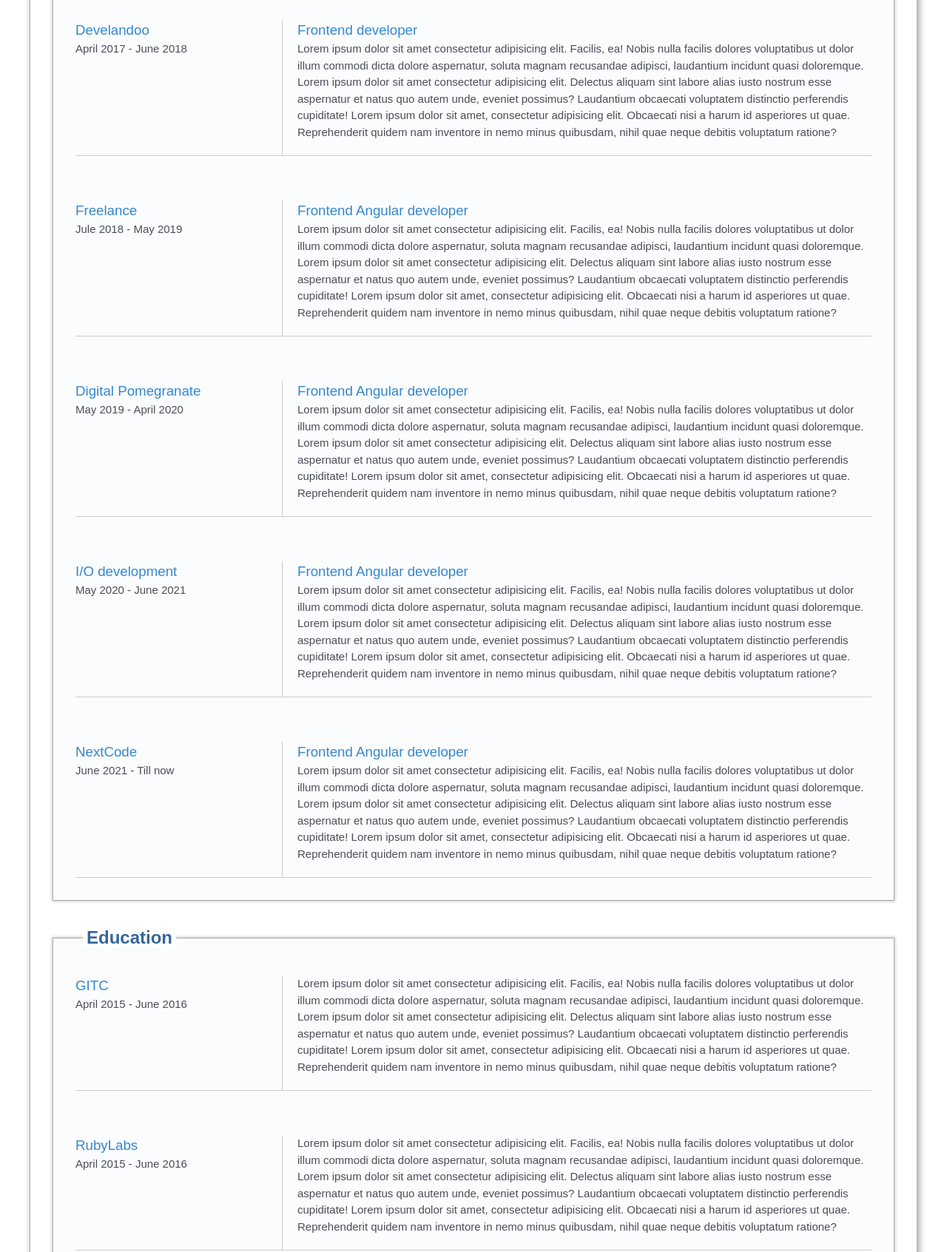
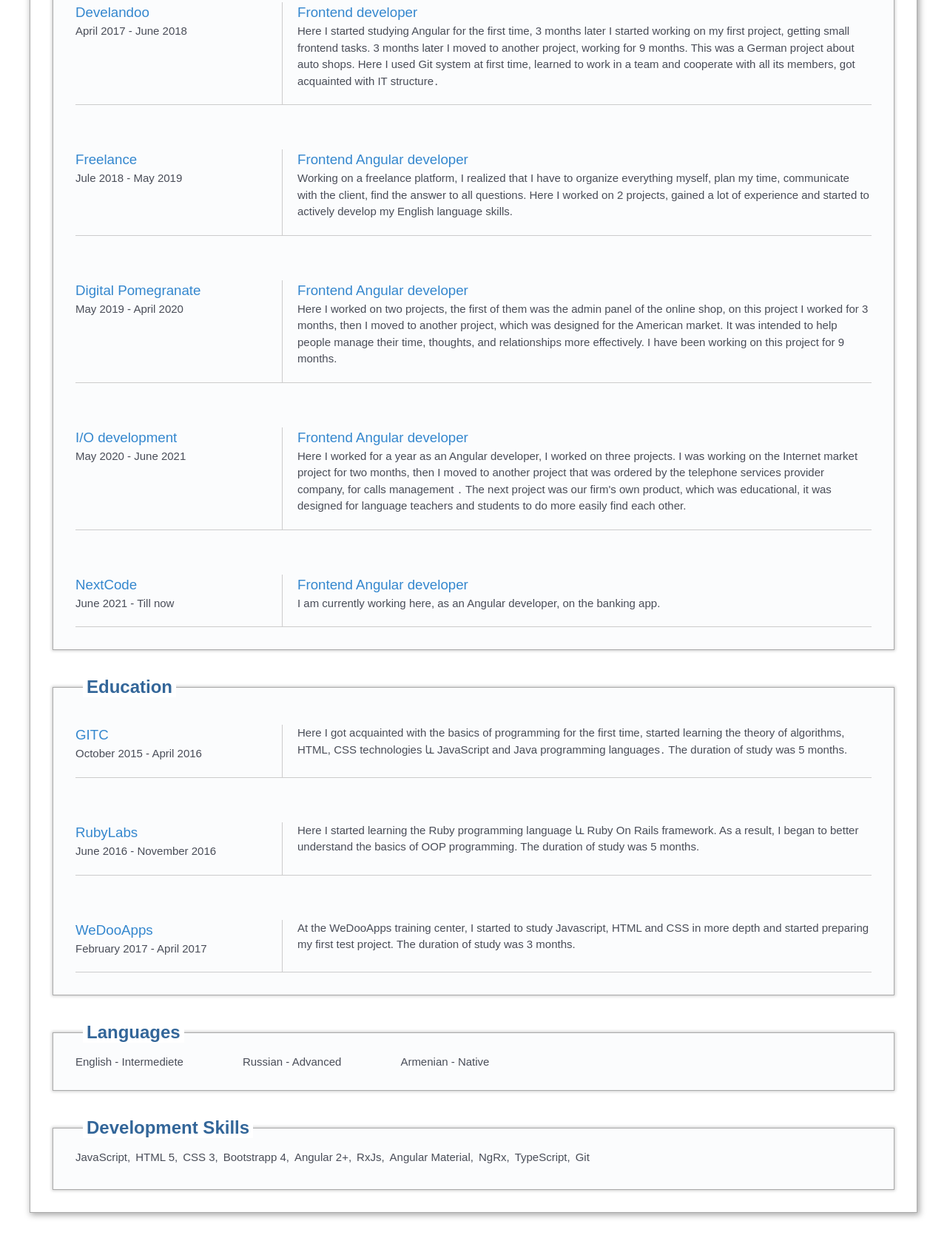
Before and after one commit to dhovhannisyan/dhovhannisyan.github.io, a plain HTML site: page index.html in a window 1280 px wide. Shown: the part 457-2150 px from the top of the page at 74% size. After the commit the page ends 2127 px from the top, so only its background shows below. Drawn offline with Linux system fonts and the light colour scheme.

Commit message:
added description

```diff
--- a/index.html
+++ b/index.html
@@ -17,15 +17,13 @@
                     <div class="wrapper">
                         <h1>David Hovhannisyan</h1>
                         <p class="self-intro">
-                           Lorem ipsum dolor sit amet consectetur adipisicing elit. Facilis, ea! Nobis nulla
-                           facilis dolores voluptatibus ut dolor illum commodi dicta dolore aspernatur,
-                           soluta magnam recusandae adipisci, laudantium incidunt quasi doloremque.
-                           Lorem ipsum dolor sit amet consectetur adipisicing elit. Delectus aliquam sint
-                           labore alias iusto nostrum esse aspernatur et natus quo autem unde, eveniet possimus?
-                           Laudantium obcaecati voluptatem distinctio perferendis cupiditate!
-                           Lorem ipsum dolor sit amet, consectetur adipisicing elit. Obcaecati nisi a harum id
-                           asperiores ut quae. Reprehenderit quidem nam inventore in nemo minus quibusdam,
-                           nihil quae neque debitis voluptatum ratione?
+                            Hi, I'm David, and I am a frontend developer, having a work experience of more than 4 years.
+                            My job is a building websites of different complexity, makeing HTML pages from mockup,
+                            error fixing etc... I am using the Angular2+ framework with appropriate technologies and
+                            implementing its features in the application professionally. I think the hard-working,
+                            and responsibility is the more important qualities, that people should have to work in a
+                            team. I would like to work with friendly and professional people. Thank you for your time
+                            and interest.
                         </p>
                     </div>
                 </div>
@@ -69,15 +67,11 @@
                         <div class="job">
                             <h3 class="job__possition">Frontend developer</h3>
                             <p class="job__description">
-                                Lorem ipsum dolor sit amet consectetur adipisicing elit. Facilis, ea! Nobis nulla
-                                facilis dolores voluptatibus ut dolor illum commodi dicta dolore aspernatur,
-                                soluta magnam recusandae adipisci, laudantium incidunt quasi doloremque.
-                                Lorem ipsum dolor sit amet consectetur adipisicing elit. Delectus aliquam sint
-                                labore alias iusto nostrum esse aspernatur et natus quo autem unde, eveniet possimus?
-                                Laudantium obcaecati voluptatem distinctio perferendis cupiditate!
-                                Lorem ipsum dolor sit amet, consectetur adipisicing elit. Obcaecati nisi a harum id
-                                asperiores ut quae. Reprehenderit quidem nam inventore in nemo minus quibusdam,
-                                nihil quae neque debitis voluptatum ratione?
+                                Here I started studying Angular for the first time, 3 months later I started
+                                working on my first project, getting small frontend tasks. 3 months later
+                                I moved to another project, working for 9 months. This was a German project
+                                about auto shops. Here I used Git system at first time, learned to work in a
+                                team and cooperate with all its members, got acquainted with IT structure․
                             </p>
                         </div>
                     </li>
@@ -97,15 +91,9 @@
                         <div class="job">
                             <h3 class="job__possition">Frontend Angular developer</h3>
                             <p class="job__description">
-                                Lorem ipsum dolor sit amet consectetur adipisicing elit. Facilis, ea! Nobis nulla
-                                facilis dolores voluptatibus ut dolor illum commodi dicta dolore aspernatur,
-                                soluta magnam recusandae adipisci, laudantium incidunt quasi doloremque.
-                                Lorem ipsum dolor sit amet consectetur adipisicing elit. Delectus aliquam sint
-                                labore alias iusto nostrum esse aspernatur et natus quo autem unde, eveniet possimus?
-                                Laudantium obcaecati voluptatem distinctio perferendis cupiditate!
-                                Lorem ipsum dolor sit amet, consectetur adipisicing elit. Obcaecati nisi a harum id
-                                asperiores ut quae. Reprehenderit quidem nam inventore in nemo minus quibusdam,
-                                nihil quae neque debitis voluptatum ratione?
+                                Working on a freelance platform, I realized that I have to organize everything myself, plan my time,
+                                communicate with the client, find the answer to all questions. Here I worked on 2 projects, gained a
+                                lot of experience and started to actively develop my English language skills.
                             </p>
                         </div>
                     </li>
@@ -125,15 +113,10 @@
                         <div class="job">
                             <h3 class="job__possition">Frontend Angular developer</h3>
                             <p class="job__description">
-                                Lorem ipsum dolor sit amet consectetur adipisicing elit. Facilis, ea! Nobis nulla
-                                facilis dolores voluptatibus ut dolor illum commodi dicta dolore aspernatur,
-                                soluta magnam recusandae adipisci, laudantium incidunt quasi doloremque.
-                                Lorem ipsum dolor sit amet consectetur adipisicing elit. Delectus aliquam sint
-                                labore alias iusto nostrum esse aspernatur et natus quo autem unde, eveniet possimus?
-                                Laudantium obcaecati voluptatem distinctio perferendis cupiditate!
-                                Lorem ipsum dolor sit amet, consectetur adipisicing elit. Obcaecati nisi a harum id
-                                asperiores ut quae. Reprehenderit quidem nam inventore in nemo minus quibusdam,
-                                nihil quae neque debitis voluptatum ratione?
+                                Here I worked on two projects, the first of them was the admin panel of the online
+                                shop, on this project I worked for 3 months, then I moved to another project, which
+                                was designed for the American market. It was intended to help people manage their time,
+                                thoughts, and relationships more effectively. I have been working on this project for 9 months.
                             </p>
                         </div>
                     </li>
@@ -153,15 +136,11 @@
                         <div class="job">
                             <h3 class="job__possition">Frontend Angular developer</h3>
                             <p class="job__description">
-                                Lorem ipsum dolor sit amet consectetur adipisicing elit. Facilis, ea! Nobis nulla
-                                facilis dolores voluptatibus ut dolor illum commodi dicta dolore aspernatur,
-                                soluta magnam recusandae adipisci, laudantium incidunt quasi doloremque.
-                                Lorem ipsum dolor sit amet consectetur adipisicing elit. Delectus aliquam sint
-                                labore alias iusto nostrum esse aspernatur et natus quo autem unde, eveniet possimus?
-                                Laudantium obcaecati voluptatem distinctio perferendis cupiditate!
-                                Lorem ipsum dolor sit amet, consectetur adipisicing elit. Obcaecati nisi a harum id
-                                asperiores ut quae. Reprehenderit quidem nam inventore in nemo minus quibusdam,
-                                nihil quae neque debitis voluptatum ratione?
+                                Here I worked for a year as an Angular developer, I worked on three projects. I was working on
+                                the Internet market project for two months, then I moved to another project that was ordered
+                                by the telephone services provider company, for calls management ․ The next project was our firm's
+                                own product, which was educational, it was designed for language teachers and students to do more
+                                easily find each other.
                             </p>
                         </div>
                     </li>
@@ -181,15 +160,7 @@
                         <div class="job">
                             <h3 class="job__possition">Frontend Angular developer</h3>
                             <p class="job__description">
-                                Lorem ipsum dolor sit amet consectetur adipisicing elit. Facilis, ea! Nobis nulla
-                                facilis dolores voluptatibus ut dolor illum commodi dicta dolore aspernatur,
-                                soluta magnam recusandae adipisci, laudantium incidunt quasi doloremque.
-                                Lorem ipsum dolor sit amet consectetur adipisicing elit. Delectus aliquam sint
-                                labore alias iusto nostrum esse aspernatur et natus quo autem unde, eveniet possimus?
-                                Laudantium obcaecati voluptatem distinctio perferendis cupiditate!
-                                Lorem ipsum dolor sit amet, consectetur adipisicing elit. Obcaecati nisi a harum id
-                                asperiores ut quae. Reprehenderit quidem nam inventore in nemo minus quibusdam,
-                                nihil quae neque debitis voluptatum ratione?
+                                I am currently working here, as an Angular developer, on the banking app.
                             </p>
                         </div>
                     </li>
@@ -204,24 +175,18 @@
                             <h3 class="trayning-center__name">GITC</h3>
                             <div class="trayning-center__duration">
                                 <span class="trayning-center__duration--from">
-                                    April 2015
+                                    October 2015
                                 </span>
                                  -
                                 <span class="trayning-center__duration--to">
-                                    June 2016
+                                    April 2016
                                 </span>
                             </div>
                         </div>
                         <div class="learning-description">
-                            Lorem ipsum dolor sit amet consectetur adipisicing elit. Facilis, ea! Nobis nulla
-                            facilis dolores voluptatibus ut dolor illum commodi dicta dolore aspernatur,
-                            soluta magnam recusandae adipisci, laudantium incidunt quasi doloremque.
-                            Lorem ipsum dolor sit amet consectetur adipisicing elit. Delectus aliquam sint
-                            labore alias iusto nostrum esse aspernatur et natus quo autem unde, eveniet possimus?
-                            Laudantium obcaecati voluptatem distinctio perferendis cupiditate!
-                            Lorem ipsum dolor sit amet, consectetur adipisicing elit. Obcaecati nisi a harum id
-                            asperiores ut quae. Reprehenderit quidem nam inventore in nemo minus quibusdam,
-                            nihil quae neque debitis voluptatum ratione?
+                            Here I got acquainted with the basics of programming for the first time, started learning
+                            the theory of algorithms, HTML, CSS technologies և JavaScript and Java programming languages․
+                            The duration of study was 5 months.
                         </div>
                     </li>
                     <li class="education__item">
@@ -229,24 +194,17 @@
                             <h3 class="trayning-center__name">RubyLabs</h3>
                             <div class="trayning-center__duration">
                                 <span class="trayning-center__duration--from">
-                                    April 2015
+                                    June 2016
                                 </span>
                                  -
                                 <span class="trayning-center__duration--to">
-                                    June 2016
+                                    November 2016
                                 </span>
                             </div>
                         </div>
                         <div class="learning-description">
-                            Lorem ipsum dolor sit amet consectetur adipisicing elit. Facilis, ea! Nobis nulla
-                            facilis dolores voluptatibus ut dolor illum commodi dicta dolore aspernatur,
-                            soluta magnam recusandae adipisci, laudantium incidunt quasi doloremque.
-                            Lorem ipsum dolor sit amet consectetur adipisicing elit. Delectus aliquam sint
-                            labore alias iusto nostrum esse aspernatur et natus quo autem unde, eveniet possimus?
-                            Laudantium obcaecati voluptatem distinctio perferendis cupiditate!
-                            Lorem ipsum dolor sit amet, consectetur adipisicing elit. Obcaecati nisi a harum id
-                            asperiores ut quae. Reprehenderit quidem nam inventore in nemo minus quibusdam,
-                            nihil quae neque debitis voluptatum ratione?
+                            Here I started learning the Ruby programming language և Ruby On Rails framework. As a result, I began
+                            to better understand the basics of OOP programming. The duration of study was 5 months.
                         </div>
                     </li>
                     <li class="education__item">
@@ -254,24 +212,17 @@
                             <h3 class="trayning-center__name">WeDooApps</h3>
                             <div class="trayning-center__duration">
                                 <span class="trayning-center__duration--from">
-                                    April 2015
+                                    February 2017
                                 </span>
                                  -
                                 <span class="trayning-center__duration--to">
-                                    June 2016
+                                    April 2017
                                 </span>
                             </div>
                         </div>
                         <div class="learning-description">
-                            Lorem ipsum dolor sit amet consectetur adipisicing elit. Facilis, ea! Nobis nulla
-                            facilis dolores voluptatibus ut dolor illum commodi dicta dolore aspernatur,
-                            soluta magnam recusandae adipisci, laudantium incidunt quasi doloremque.
-                            Lorem ipsum dolor sit amet consectetur adipisicing elit. Delectus aliquam sint
-                            labore alias iusto nostrum esse aspernatur et natus quo autem unde, eveniet possimus?
-                            Laudantium obcaecati voluptatem distinctio perferendis cupiditate!
-                            Lorem ipsum dolor sit amet, consectetur adipisicing elit. Obcaecati nisi a harum id
-                            asperiores ut quae. Reprehenderit quidem nam inventore in nemo minus quibusdam,
-                            nihil quae neque debitis voluptatum ratione?
+                            At the WeDooApps training center, I started to study Javascript, HTML and CSS in more depth
+                            and started preparing my first test project. The duration of study was 3 months.
                         </div>
                     </li>
                 </ul>
```
